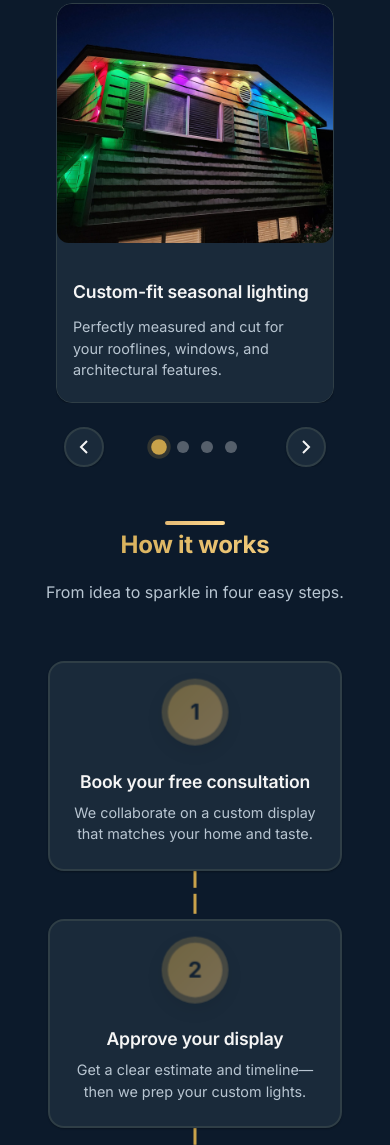
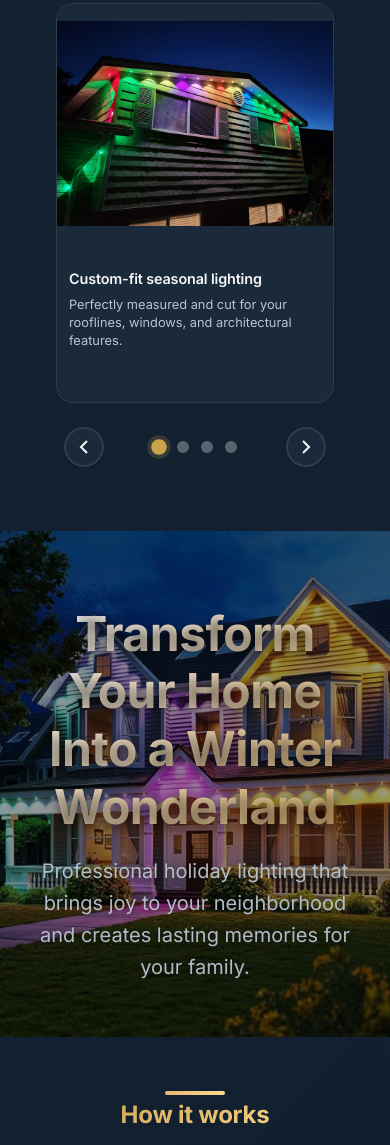
Before and after one commit to TylerMoline66/summit-lighting, an Astro site: page / in a window 390 px wide. Shown: the part 1899-3044 px from the top of the page. Built offline with nearby package versions, Linux system fonts and the light colour scheme; Astro itself is replaced by a stand-in of ours.

Commit message:
add background color and paralx

```diff
--- a/public/global.css
+++ b/public/global.css
@@ -598,6 +598,20 @@ p {
 
 /* Mobile-specific form adjustments */
 @media (max-width: 768px) {
+  .parallax-section {
+    height: 50vh;
+    min-height: 300px;
+    background-attachment: scroll; /* Disable fixed attachment on mobile for better performance */
+  }
+
+  .parallax-content h2 {
+    font-size: 2rem;
+  }
+
+  .parallax-content p {
+    font-size: 1.1rem;
+  }
+
   .form {
     padding: 0 var(--space-3);
   }
@@ -820,7 +834,7 @@ p {
   box-shadow: 0 12px 40px rgba(0, 0, 0, 0.4);
   max-height: 70vh;
   overflow-y: auto;
-  margin-top: 80px;
+  margin-top: 32px !important;
   margin-right: var(--space-4);
 }
 
@@ -1278,6 +1292,103 @@ blockquote.animate-on-scroll.in-view:hover {
   border-left: 4px solid var(--accent-star) !important;
 }
 
+/* Parallax Section */
+.parallax-section {
+  position: relative;
+  width: 100vw;
+  margin-left: calc(50% - 50vw);
+  height: 60vh;
+  min-height: 400px;
+  background-image: url('/card6.jpeg');
+  background-attachment: fixed;
+  background-position: center;
+  background-repeat: no-repeat;
+  background-size: cover;
+  display: flex;
+  align-items: center;
+  justify-content: center;
+  overflow: hidden;
+}
+
+.parallax-section::before {
+  content: '';
+  position: absolute;
+  top: 0;
+  left: 0;
+  right: 0;
+  bottom: 0;
+  background: rgba(0, 0, 0, 0.4);
+  z-index: 1;
+}
+
+.parallax-content {
+  position: relative;
+  z-index: 2;
+  text-align: center;
+  color: var(--frost-white);
+  max-width: 800px;
+  padding: var(--space-6);
+}
+
+.parallax-content h2 {
+  font-size: 3rem;
+  font-weight: 700;
+  margin-bottom: var(--space-4);
+  text-shadow: 0 4px 12px rgba(0, 0, 0, 0.6);
+  background: linear-gradient(135deg, var(--frost-white), var(--warm-amber-glow));
+  background-clip: text;
+  -webkit-background-clip: text;
+  -webkit-text-fill-color: transparent;
+}
+
+.parallax-content p {
+  font-size: 1.25rem;
+  line-height: 1.6;
+  text-shadow: 0 2px 8px rgba(0, 0, 0, 0.6);
+  opacity: 0.95;
+}
+
+/* Change background color after parallax */
+body {
+  background: linear-gradient(135deg, var(--evergreen-shadow), var(--midnight-summit-navy));
+  background-size: 400% 400%;
+  animation: gradient-flow 15s ease-in-out infinite;
+}
+
+@keyframes gradient-flow {
+  0% {
+    background-position: 0% 50%;
+  }
+  25% {
+    background-position: 100% 50%;
+  }
+  50% {
+    background-position: 100% 100%;
+  }
+  75% {
+    background-position: 0% 100%;
+  }
+  100% {
+    background-position: 0% 50%;
+  }
+}
+
+.process {
+  background: transparent;
+}
+
+.testimonials {
+  background: transparent;
+}
+
+.faq-section {
+  background: linear-gradient(135deg, var(--evergreen-shadow), var(--midnight-summit-navy));
+}
+
+.cta-section {
+  background: linear-gradient(135deg, var(--midnight-summit-navy), var(--evergreen-shadow));
+}
+
 /* Carousel Styles */
 .carousel-container {
   position: relative;
@@ -1474,6 +1585,37 @@ blockquote.animate-on-scroll.in-view:hover {
   .indicator {
     width: 12px;
     height: 12px;
+  }
+}
+
+/* Extra small screens - ensure carousel images fill space */
+@media (max-width: 485px) {
+  .carousel-wrapper {
+    height: clamp(300px, 50vh, 400px);
+  }
+
+  .carousel-image {
+    height: clamp(180px, 60%, 240px);
+    background-size: contain !important;
+    background-position: center !important;
+    background-repeat: no-repeat !important;
+    background-color: var(--color-surface);
+  }
+
+  .carousel-content {
+    height: auto;
+    min-height: 120px;
+    padding: var(--space-3);
+  }
+
+  .carousel-content h3 {
+    font-size: clamp(0.9rem, 2.5vw, 1rem);
+    margin-bottom: var(--space-2);
+  }
+
+  .carousel-content .muted {
+    font-size: clamp(0.8rem, 2.2vw, 0.85rem);
+    line-height: 1.4;
   }
 }
 
--- a/src/pages/index.astro
+++ b/src/pages/index.astro
@@ -110,6 +110,14 @@ import card6Image from "../assets/card6.jpeg";
           </svg>
         </button>
       </div>
+    </div>
+  </section>
+
+  <!-- Parallax Section -->
+  <section class="parallax-section">
+    <div class="parallax-content">
+      <h2>Transform Your Home Into a Winter Wonderland</h2>
+      <p>Professional holiday lighting that brings joy to your neighborhood and creates lasting memories for your family.</p>
     </div>
   </section>
 
```
Also changed, not shown: public/card6.jpeg (added).
